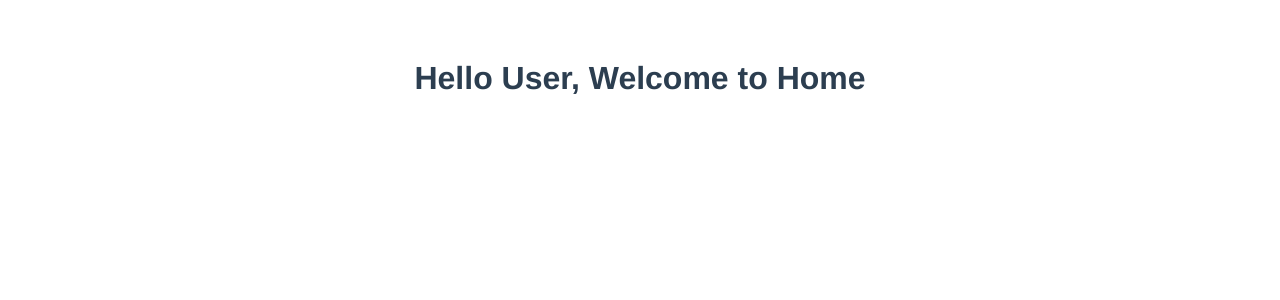
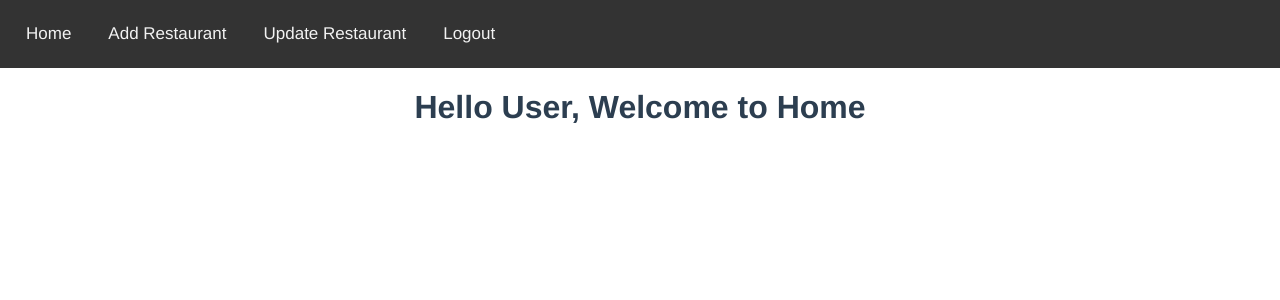
Before and after one commit to septianadip17/belajar-vuejs, a Vue app: page / in a window 1280 px wide. Shown: the top 300 px of the page. Built offline with nearby package versions, Linux system fonts and the light colour scheme; sample sign-in values are in the browser's storage.

Commit message:
feat: add new user to database, enhance Header component with navigation links, and integrate Header in Home component

```diff
--- a/db/db.json
+++ b/db/db.json
@@ -47,6 +47,12 @@
       "name": "superman",
       "email": "superman@marvel.com",
       "password": "super123"
+    },
+    {
+      "id": "098e",
+      "name": "iay",
+      "email": "iay@kuy.com",
+      "password": "iay123"
     }
   ]
 }
--- a/src/App.vue
+++ b/src/App.vue
@@ -15,7 +15,11 @@
   -moz-osx-font-smoothing: grayscale;
   text-align: center;
   color: #2c3e50;
-  margin-top: 60px;
+}
+
+body{
+  margin: 0;
+  padding: 0;
 }
 
 .logo {
--- a/src/components/Header.vue
+++ b/src/components/Header.vue
@@ -1,5 +1,10 @@
 <template>
-  <h1>Header</h1>
+  <div class="nav">
+    <a href="#">Home</a>
+    <a href="#">Add Restaurant</a>
+    <a href="#">Update Restaurant</a>
+    <a href="#">Logout</a>
+  </div>
 </template>
 
 <script>
@@ -7,3 +12,25 @@
   name: 'Header'
 };
 </script>
+
+<style>
+.nav {
+  background-color: #333;
+  padding: 10px;
+  overflow: hidden;
+}
+.nav a {
+  float: left;
+  color: #f2f2f2;
+  padding: 14px 16px;
+  text-decoration: none;
+  text-align: center;
+  font-size: 17px;
+  margin-right: 5px;
+}
+.nav a:hover {
+  background: #ddd;
+  color: black;
+}
+
+</style>
--- a/src/components/Home.vue
+++ b/src/components/Home.vue
@@ -1,10 +1,15 @@
 <template>
+  <Header />
   <h1>Hello User, Welcome to Home</h1>
 </template>
 
 <script>
+import Header from './Header.vue';
 export default {
   name: 'Home',
+  components: {
+    Header
+  },
   mounted() {
     let user = localStorage.getItem('user-info');
     if (!user) {
```
